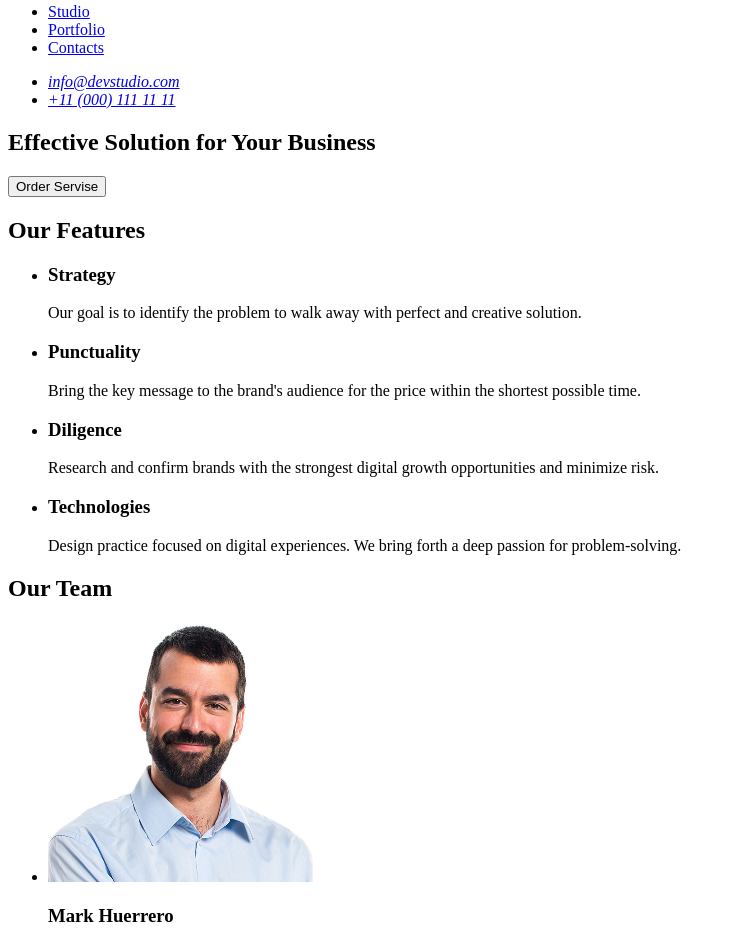
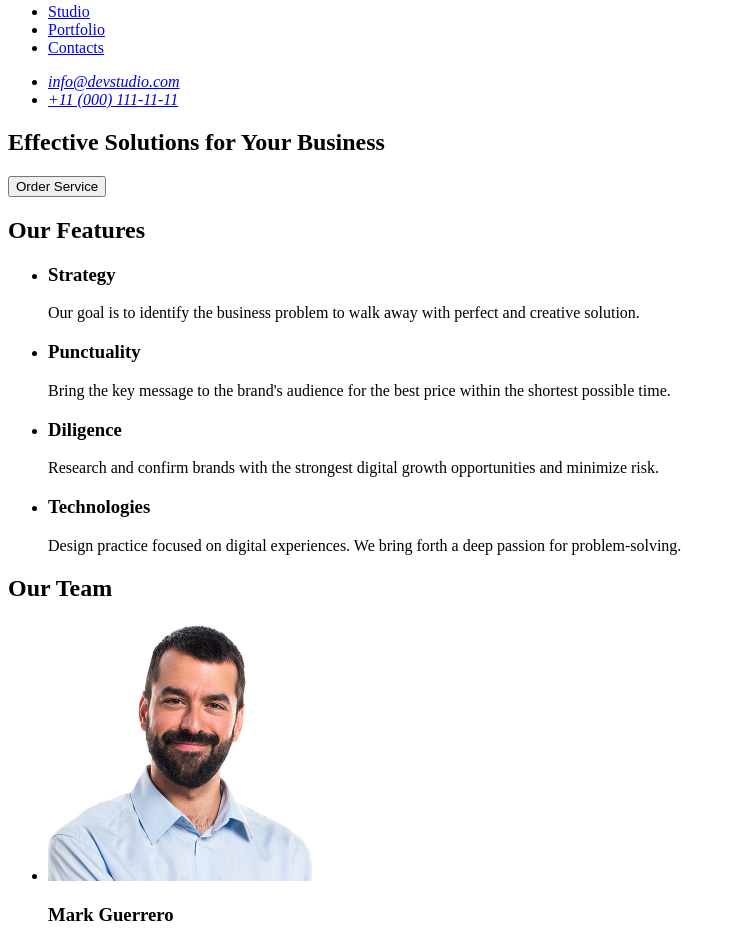
Before and after one commit to MarianOmeliukh/goit-markup-hw-01, a plain HTML site: page index.html in a window 1280 px wide. Shown: the part 39-981 px from the top of the page, without its empty margins (0-736 px from the left). Drawn offline with Linux system fonts and the light colour scheme.

Commit message:
вніс зміни у сторінку

```diff
--- a/index.html
+++ b/index.html
@@ -19,25 +19,25 @@
         <address>
             <ul>
                 <li><a href="mailto:info@devstudio.com">info@devstudio.com</a> </li>
-                <li><a href="tel:+11(000)1111111">+11 (000) 111 11 11</a></li>
+                <li><a href="tel:+110001111111">+11 (000) 111-11-11</a></li>
             </ul>
         </address>
     </header>
     <main>
         <section>
-            <h1>Effective Solution for Your Business</h1>
-            <button type="button">Order Servise</button>
+            <h1>Effective Solutions for Your Business</h1>
+            <button type="button">Order Service</button>
         </section>
         <section>
             <h2>Our Features</h2>
             <ul>
                 <li>
                     <h3>Strategy</h3>
-                    <p>Our goal is to identify the problem to walk away with perfect and creative solution.</p>
+                    <p>Our goal is to identify the business problem to walk away with perfect and creative solution.</p>
                 </li>
                 <li>
                     <h3>Punctuality</h3>
-                    <p>Bring the key message to the brand's audience for the price within the shortest possible time.</p>
+                    <p>Bring the key message to the brand's audience for the best price within the shortest possible time.</p>
                 </li>
                 <li>
                     <h3>Diligence</h3>
@@ -53,32 +53,31 @@
             <h2>Our Team</h2>
             <ul>
                 <li>
-                    <img src="./images/photo1.jpg" width="265" alt="Mark Guerrero Product Designer">
-                    <h3>Mark Huerrero</h3>
+                    <img src="./images/photo1.jpg" width="264" alt="Mark Guerrero Product Designer">
+                    <h3>Mark Guerrero</h3>
                     <p>Product Designer</p>
                 </li>
                 <li>
-                    <img src="./images/photo2.jpg" width="265" alt="Tom Ford Frontend Developer">
+                    <img src="./images/photo2.jpg" width="264" alt="Tom Ford Frontend Developer">
                     <h3>Tom Ford</h3>
                     <p>Frontend Developer</p>
                 </li>
                 <li>
-                    <img src="./images/photo3.jpg" width="265" alt="Camila Garsia Marketing">
-                    <h3>Camila Garsia</h3>
+                    <img src="./images/photo3.jpg" width="264" alt="Camila Garcia Marketing">
+                    <h3>Camila Garcia</h3>
                     <p>Marketing</p>
                 </li>
                 <li>
-                    <img src="./images/photo4.jpg" width="265" alt="Daniel Wilson UI Designer">
+                    <img src="./images/photo4.jpg" width="264" alt="Daniel Wilson UI Designer">
                     <h3>Daniel Wilson</h3>
                     <p>UI Designer</p>
                 </li>
             </ul>
         </section>
-        <footer>
-            <a href="./index.html">WebStudio</a>
-            <p>Increase the flow of customers and sales for your business with digital marketing & growth solutions.</p>
-        </footer>
-
     </main>
+    <footer>
+        <a href="./index.html">WebStudio</a>
+        <p>Increase the flow of customers and sales for your business with digital marketing & growth solutions.</p>
+    </footer>
 </body>
 </html>
```
